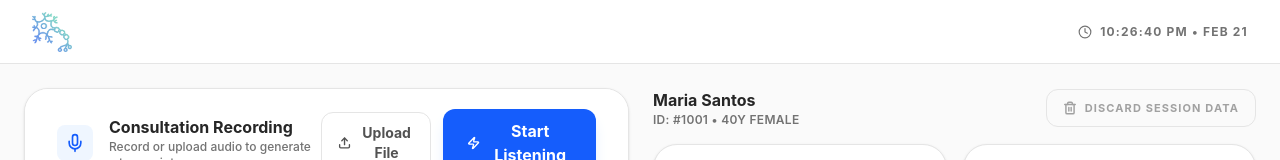
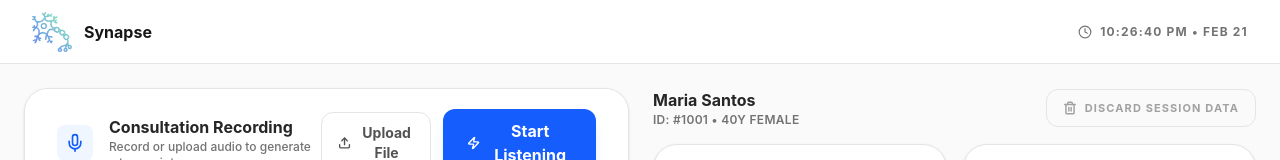
Before and after one commit to AakristG/Synapse, a React (Vite) app in the folder frontend/: page /consultation in a window 1280 px wide. Shown: the top 160 px of the page. Built offline with nearby package versions, Linux system fonts and the light colour scheme.

Commit message:
picture and name

```diff
--- a/frontend/src/pages/Consultation.jsx
+++ b/frontend/src/pages/Consultation.jsx
@@ -148,6 +148,7 @@ export default function Consultation() {
       <header className="h-16 shrink-0 border-b border-neutral-200 bg-white px-8 flex items-center justify-between z-20">
         <div className="flex items-center">
           <img src={axxessLogo} alt="Axxess logo" className="h-10 w-auto" />
+          <h1 className="font-bold ps-3">Synapse</h1>
         </div>
         <div className="flex items-center gap-6">
           <div className="flex items-center gap-2 text-neutral-500 font-bold text-xs uppercase tracking-widest">
```
